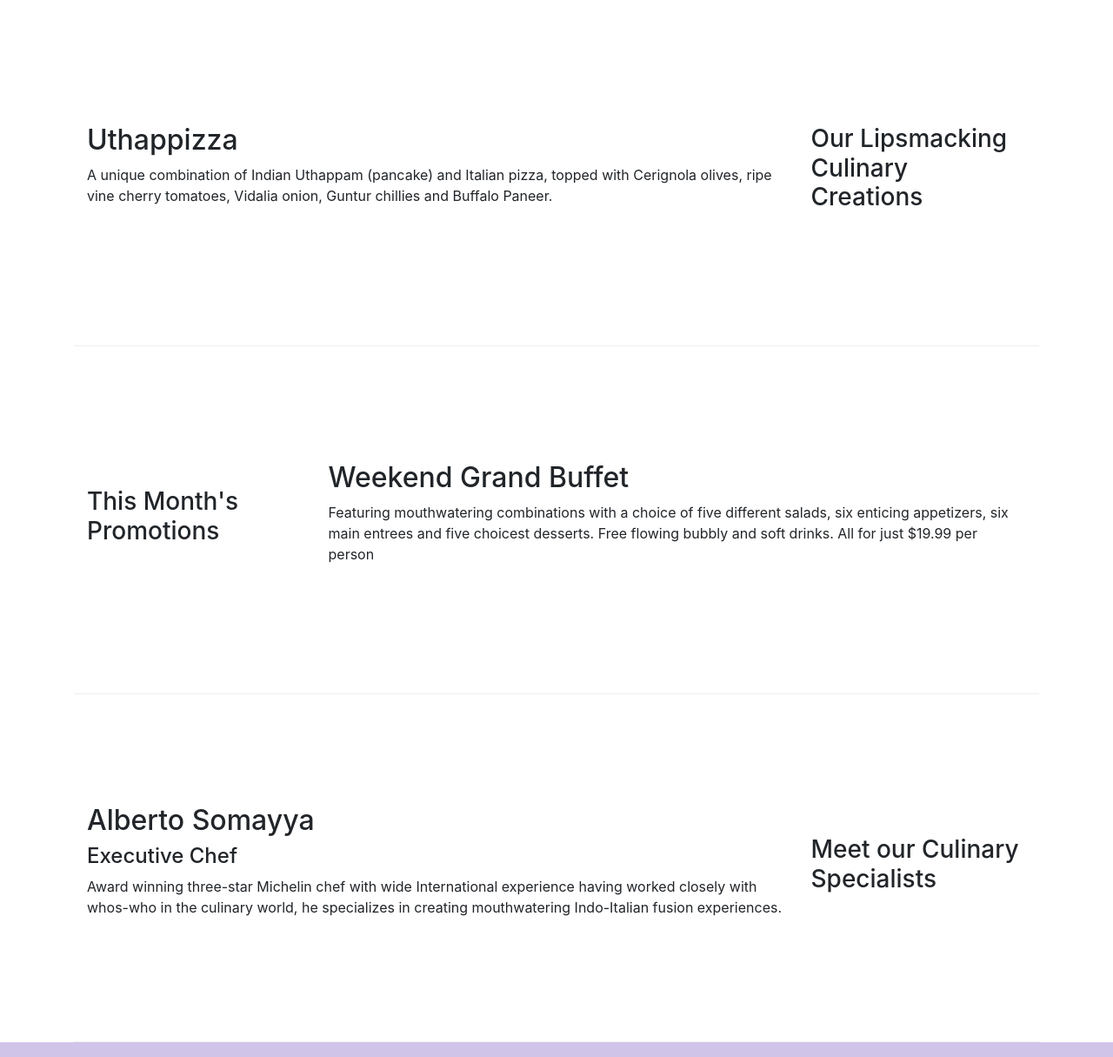
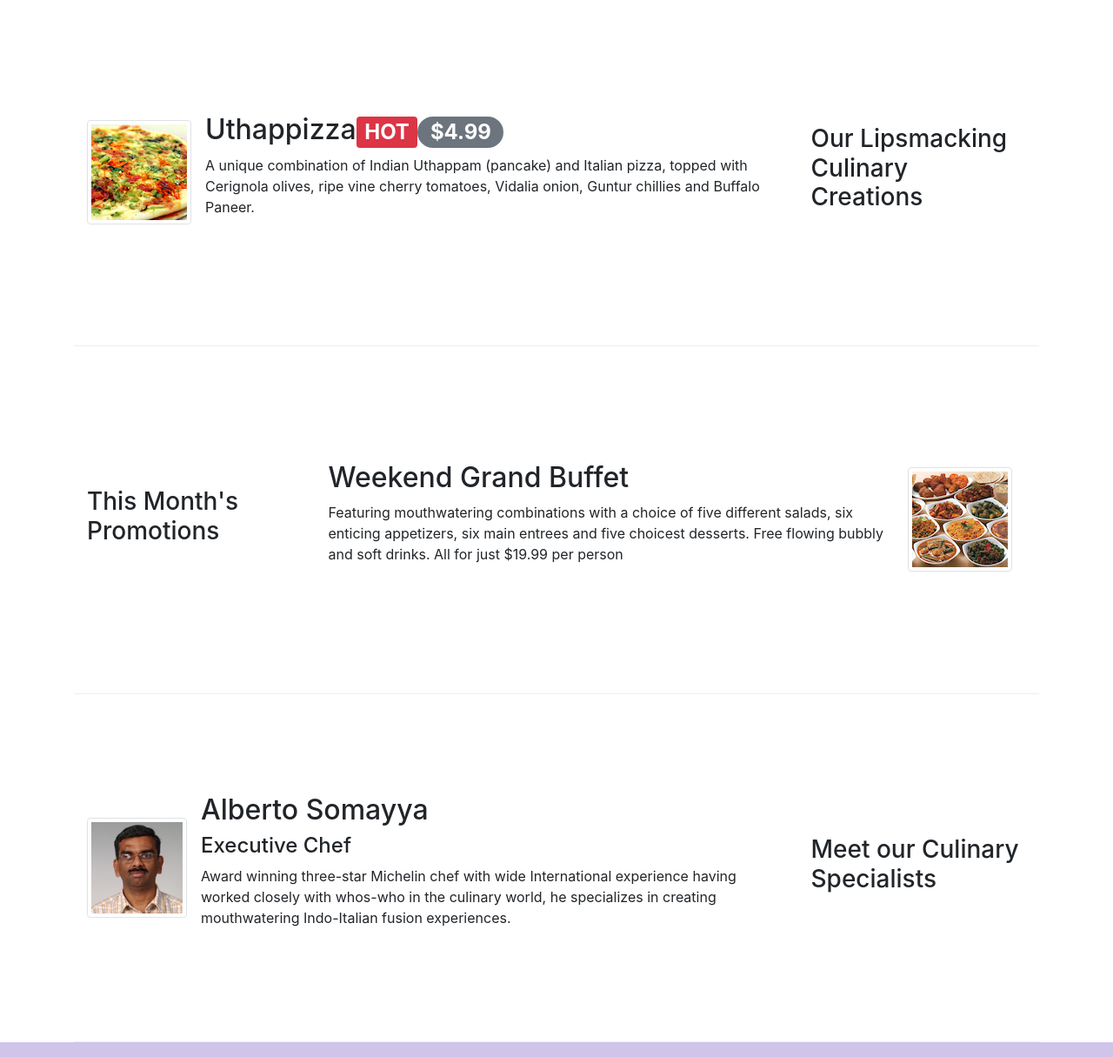
Before and after one commit to swapnil2911/dontknow, a website: page index.html in a window 1280 px wide. Shown: the part 400-1615 px from the top of the page at 87% size. Drawn offline with nearby package versions, Linux system fonts and the light colour scheme.

Commit message:
alert users

```diff
--- a/index.html
+++ b/index.html
@@ -21,7 +21,7 @@
             <button class="navbar-toggler" type="button" data-toggle="collapse" data-target="#Navbar">
                 <span class="navbar-toggler-icon"></span>
             </button>
-            <a class="navbar-brand mr-auto" href="index.html">Ristorante Con Fusion</a>
+            <a class="navbar-brand mr-auto" href="index.html"><img src="img/logo.png" height="30" width="41"></a>
             <div class="collapse navbar-collapse" id="Navbar">
                 <ul class="navbar-nav mr-auto">
                     <li class="nav-item active"><a class="nav-link" href="index.html"><span class="fa fa-home fa-lg"></span> HOME</a> </li>
@@ -39,7 +39,8 @@
                     <h1>Ristorante con Fusion</h1>
                     <p>We take inspiration from the World's best cuisines, and create a unique fusion experience. Our lipsmacking creations will tickle your culinary senses!</p>
                 </div>
-                <div class="col-12 col-sm">
+                <div class="col-12 col-sm align-self-center">
+                    <img src="img/logo.png" class="img-fluid">
                 </div>
             </div>
         </div>
@@ -56,8 +57,13 @@
                 <h3>Our Lipsmacking Culinary Creations</h3>
             </div>
             <div class="col col-sm order-sm-firstst col-md">
-                <h2>Uthappizza</h2>
-                <p>A unique combination of Indian Uthappam (pancake) and Italian pizza, topped with Cerignola olives, ripe vine cherry tomatoes, Vidalia onion, Guntur chillies and Buffalo Paneer.</p>
+                <div class="media">
+                    <img src="img/uthappizza.png" alt="uthappizza" class="d-flex mr-3 img-thumbnail align-self-center">
+                    <div class="media-body">
+                        <h2 class="mt-0">Uthappizza<span class="badge badge-danger">HOT</span><span class="badge badge-pill badge-secondary">$4.99</span></h2>
+                        <p>A unique combination of Indian Uthappam (pancake) and Italian pizza, topped with Cerignola olives, ripe vine cherry tomatoes, Vidalia onion, Guntur chillies and Buffalo Paneer.</p>
+                    </div>
+                </div>
             </div>
         </div>
 
@@ -67,8 +73,13 @@
                 <h3>This Month's Promotions</h3>
             </div>
             <div class="col col-sm col-md">
-                <h2>Weekend Grand Buffet</h2>
-                <p>Featuring mouthwatering combinations with a choice of five different salads, six enticing appetizers, six main entrees and five choicest desserts. Free flowing bubbly and soft drinks. All for just $19.99 per person </p>
+                <div class="media">
+                    <div class="media-body">
+                        <h2 class="mt-0">Weekend Grand Buffet</h2>
+                        <p>Featuring mouthwatering combinations with a choice of five different salads, six enticing appetizers, six main entrees and five choicest desserts. Free flowing bubbly and soft drinks. All for just $19.99 per person </p>
+                    </div>
+                    <img src="img/buffet.png" alt="buffet" class="d-flex mr-3 img-thumbnail align-self-center">
+                </div>
             </div>
         </div>
 
@@ -77,9 +88,14 @@
                 <h3>Meet our Culinary Specialists</h3>
             </div>
             <div class="col col-sm order-sm-first col-md">
-                <h2>Alberto Somayya</h2>
-                <h4>Executive Chef</h4>
-                <p>Award winning three-star Michelin chef with wide International experience having worked closely with whos-who in the culinary world, he specializes in creating mouthwatering Indo-Italian fusion experiences. </p>
+                <div class="media">
+                    <img src="img/alberto.png" alt="alberto" class="d-flex mr-3 img-thumbnail align-self-center">
+                    <div class="media-body">
+                        <h2 class="mt-0">Alberto Somayya</h2>
+                        <h4>Executive Chef</h4>
+                        <p>Award winning three-star Michelin chef with wide International experience having worked closely with whos-who in the culinary world, he specializes in creating mouthwatering Indo-Italian fusion experiences. </p>
+                    </div>
+                </div>
             </div>
         </div>
     </div>
```
Also changed, not shown: aboutus.html (+3 -2 lines), contactus.html (+3 -2 lines), img/alberto.png (added), img/buffet.png (added), img/logo.png (added), img/uthappizza.png (added), 1 other file.
